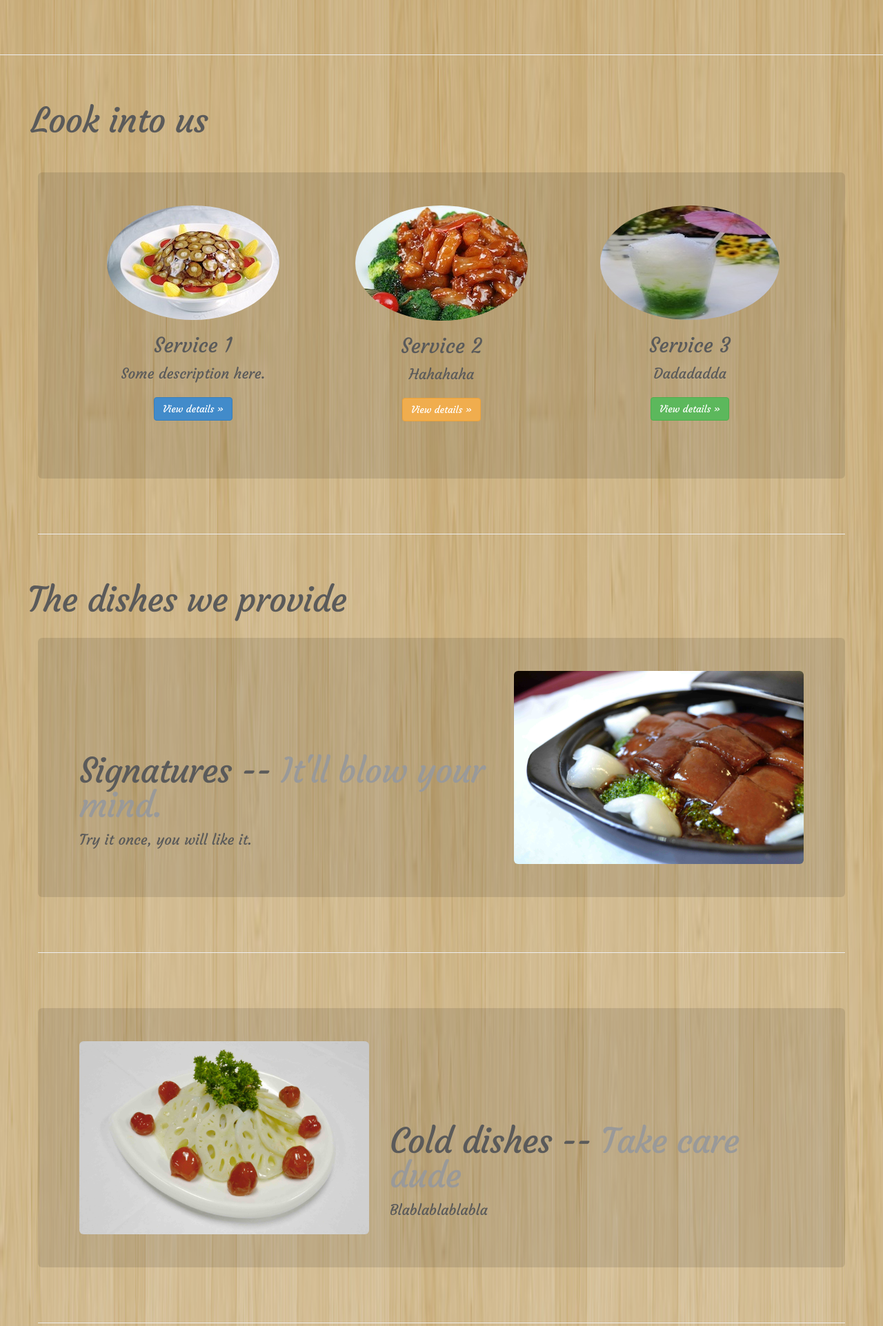
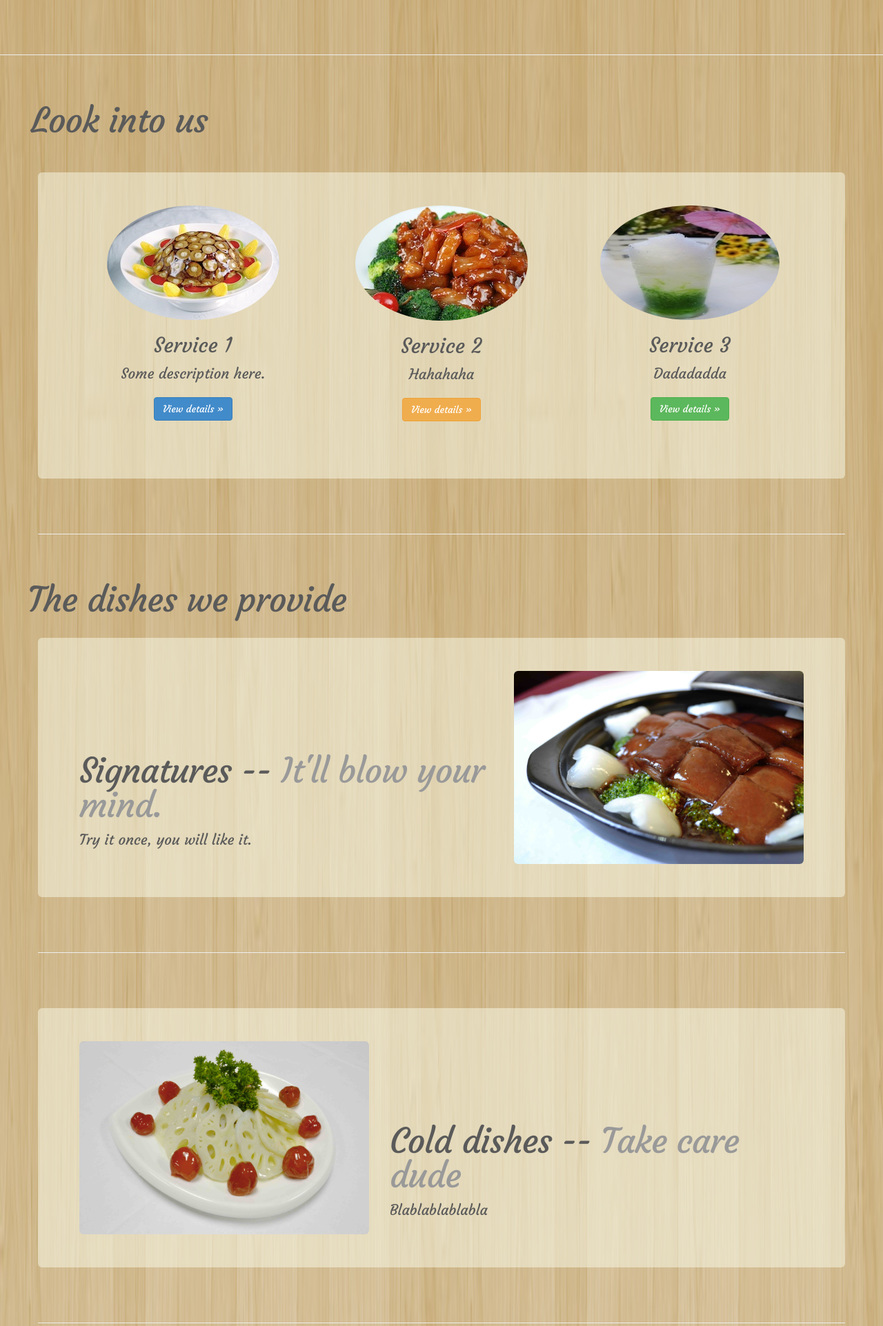
Before and after one commit to wonderwoman06/restaurant, a PHP site: page / in a window 1280 px wide. Shown: the part 801-2724 px from the top of the page at 69% size. Run offline with PHP 8.4, Linux system fonts and the light colour scheme; some libraries are stand-ins or nearby versions.

Commit message:
change jumbotron color

```diff
--- a/css/style.css
+++ b/css/style.css
@@ -147,7 +147,9 @@ html, body {
 
 .jumbotron{
   /*background-color: rgba(234,234,234,0.2);*/
-  background-color: rgba(0,0,0,0.1);
+  /*background-color: rgba(0,0,0,0.1);*/
+  background-color: rgba(250,251,233, 0.5);
+  /*background-color: white;*/
 
 }
 .mapback{
```
